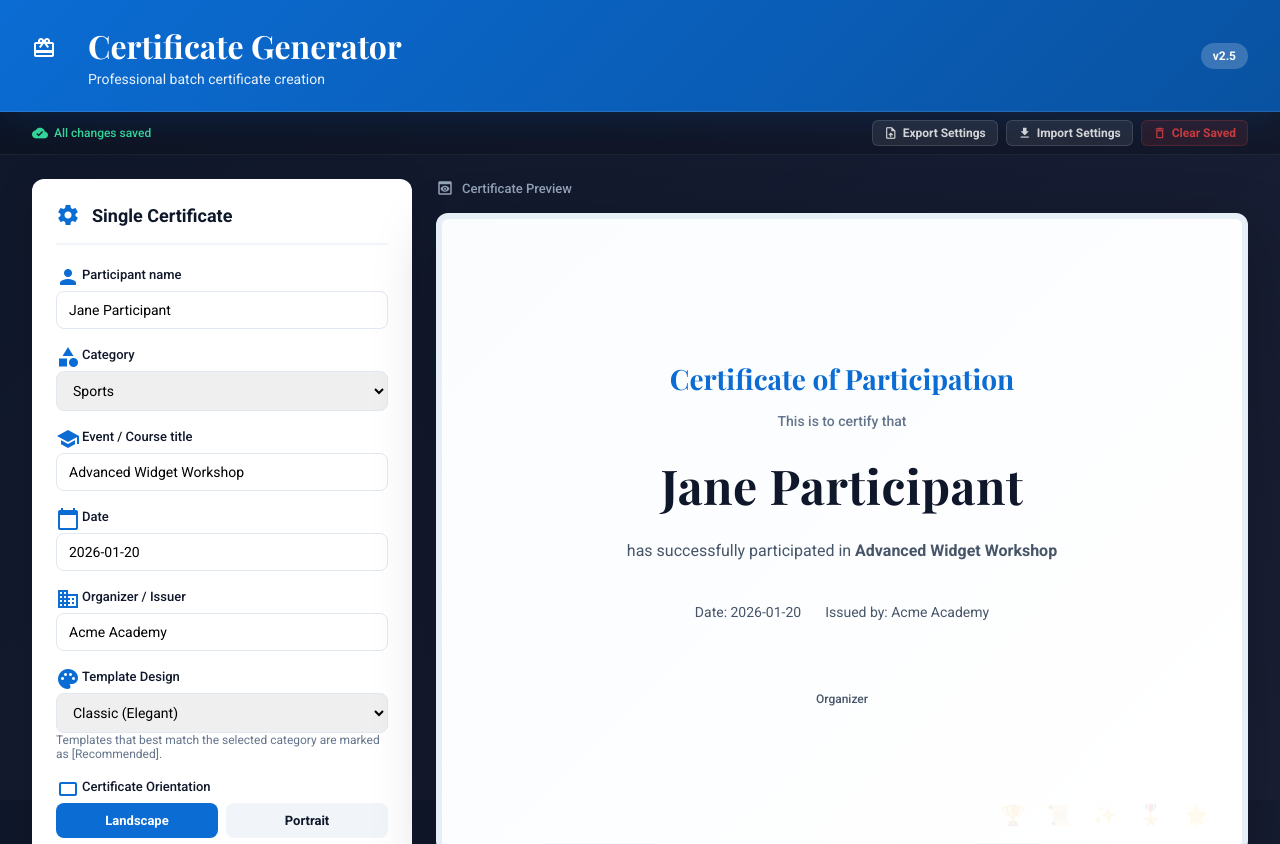
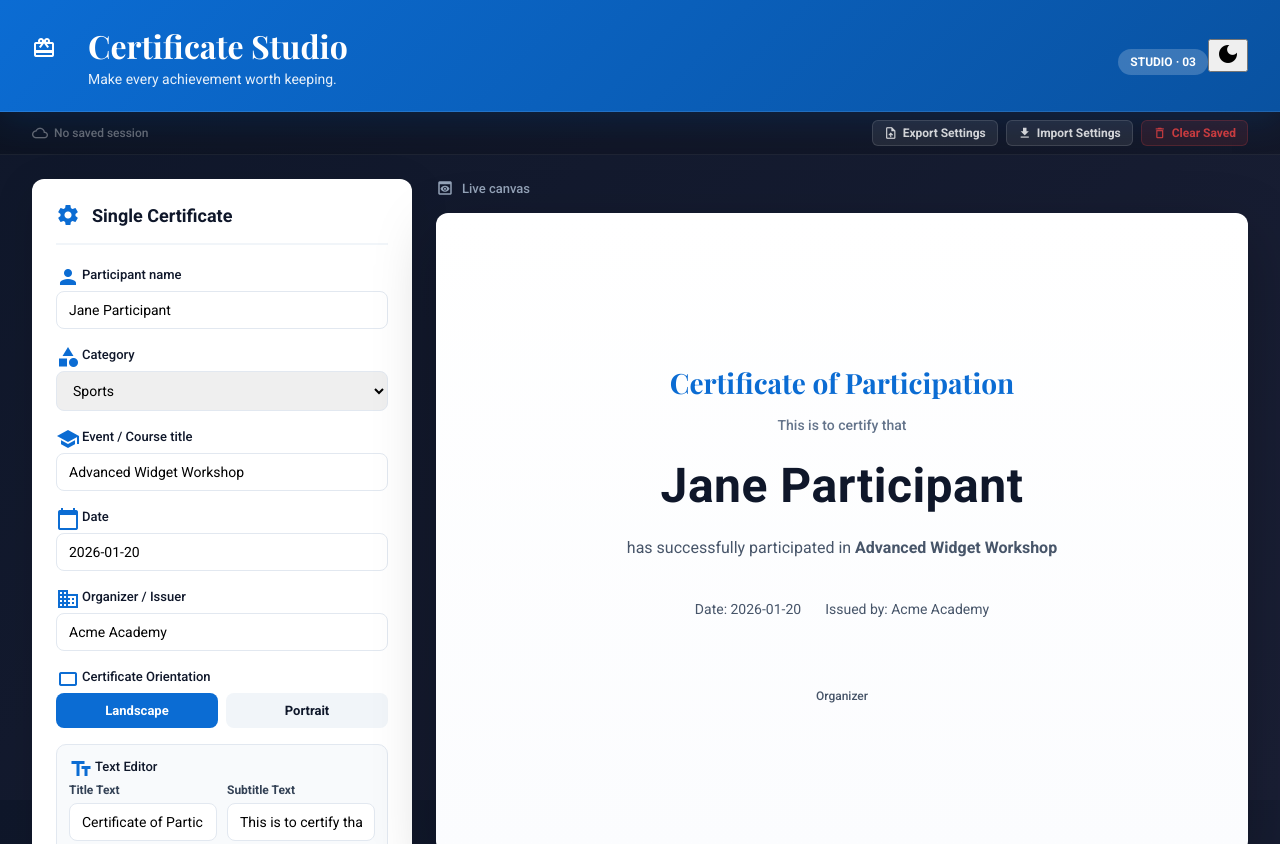
Before and after one commit to NITHIN9526/certificate-generator, a plain HTML site: page index.html in a window 1280 px wide. Shown: the top 844 px of the page. Drawn offline with nearby package versions, Linux system fonts and the light colour scheme.

Commit message:
Redesign certificate studio interface

```diff
--- a/index.html
+++ b/index.html
@@ -6,7 +6,7 @@
   <meta name="google-site-verification" content="bf3IufQ0q4WUcWqoFoYy9JaNCzv95nh03y355L7I9ks" />
   <title>Certificate Generator</title>
   <link rel="icon" type="image/png" href="favicon.png" />
-  <link rel="stylesheet" href="styles.css?v=20260221-preview-orientation-fix" />
+  <link rel="stylesheet" href="styles.css?v=20261104-editorial-studio" />
   <!-- Google Fonts -->
   <link href="https://fonts.googleapis.com/css2?family=Playfair+Display:wght@400;700&family=Roboto:wght@300;400;500;700&family=Poppins:wght@300;400;500;600;700&family=Montserrat:wght@400;500;600;700&family=Merriweather:wght@400;700&family=Lora:wght@400;700&family=Nunito:wght@400;600;700&family=Raleway:wght@400;500;700&family=Oswald:wght@400;500;700&family=Bebas+Neue&family=Cinzel:wght@400;600;700&family=Libre+Baskerville:wght@400;700&family=Dancing+Script:wght@400;700&family=Pacifico&family=Ubuntu:wght@400;500;700&family=Inter:wght@400;500;600;700&family=Abril+Fatface&family=Cormorant+Garamond:wght@400;600;700&family=Fira+Sans:wght@400;500;700&family=Quicksand:wght@400;500;700&display=swap" rel="stylesheet">
   <!-- Material Icons -->
@@ -18,11 +18,11 @@
       <div class="header-left">
         <span class="material-icons header-icon">card_giftcard</span>
         <div>
-          <h1>Certificate Generator</h1>
-          <p>Professional batch certificate creation</p>
+          <h1>Certificate Studio</h1>
+          <p>Make every achievement worth keeping.</p>
         </div>
       </div>
-      <div class="header-badge">v2.5</div>
+      <div class="header-tools"><span class="header-badge">STUDIO · 03</span><button id="theme-toggle" class="theme-toggle" type="button" aria-label="Switch color theme"><span class="material-icons">dark_mode</span></button></div>
     </div>
   </header>
 
@@ -108,64 +108,7 @@
             <input id="issuer" type="text" placeholder="Organizing Body" value="Acme Academy" />
           </div>
 
-          <div class="form-group">
-            <label>
-              <span class="label-icon material-icons">palette</span>
-              Template Design
-            </label>
-            <select id="template-select">
-              <optgroup label="Professional">
-                <option value="classic">Classic (Elegant)</option>
-                <option value="modern">Modern (Contemporary)</option>
-                <option value="gold">Gold (Premium)</option>
-              </optgroup>
-              <optgroup label="Sports">
-                <option value="sports-dynamic">Sports Dynamic</option>
-                <option value="sports-medal">Sports Medal</option>
-                <option value="sports-champion">Sports Champion</option>
-                <option value="sports-fitness">Sports Fitness</option>
-                <option value="sports-tournament">Sports Tournament</option>
-                <option value="sports-achievement">Sports Achievement</option>
-              </optgroup>
-              <optgroup label="Arts">
-                <option value="arts-creative">Arts Creative</option>
-                <option value="arts-vibrant">Arts Vibrant</option>
-                <option value="arts-gallery">Arts Gallery</option>
-                <option value="arts-performance">Arts Performance</option>
-                <option value="arts-design">Arts Design</option>
-                <option value="arts-photography">Arts Photography</option>
-              </optgroup>
-              <optgroup label="Academics">
-                <option value="academic-formal">Academic Formal</option>
-                <option value="academic-modern">Academic Modern</option>
-                <option value="academic-distinction">Academic Distinction</option>
-              </optgroup>
-              <optgroup label="Specialty">
-                <option value="excellence-premium">Excellence Premium</option>
-                <option value="achievement-bold">Achievement Bold</option>
-                <option value="leadership-elite">Leadership Elite</option>
-              </optgroup>
-              <optgroup label="Modern Designs">
-                <option value="minimalist-blue">Minimalist Blue</option>
-                <option value="gradient-sunset">Gradient Sunset</option>
-                <option value="elegant-vintage">Elegant Vintage</option>
-                <option value="geometric-modern">Geometric Modern</option>
-                <option value="rainbow-vibrant">Rainbow Vibrant</option>
-                <option value="dark-professional">Dark Professional</option>
-                <option value="pastel-soft">Pastel Soft</option>
-                <option value="bold-statement">Bold Statement</option>
-              </optgroup>
-              <optgroup label="Signature Collection">
-                <option value="aurora-glass">Aurora Glass</option>
-                <option value="emerald-royal">Emerald Royal</option>
-                <option value="mono-grid">Mono Grid</option>
-                <option value="nebula-night">Nebula Night</option>
-                <option value="ivory-luxe">Ivory Luxe</option>
-                <option value="coral-wave">Coral Wave</option>
-              </optgroup>
-            </select>
-            <p class="field-help">Templates that best match the selected category are marked as [Recommended].</p>
-          </div>
+          <input id="template-select" type="hidden" value="studio" />
 
           <div class="form-group">
             <label>
@@ -357,11 +300,11 @@
     <section class="preview-panel">
       <div class="preview-header">
         <span class="material-icons">preview</span>
-        Certificate Preview
+        Live canvas
       </div>
 
       <!-- Certificate container - this will be captured by html2canvas -->
-      <div id="certificate" class="certificate classic">
+      <div id="certificate" class="certificate studio">
         <div id="cert-inner" class="cert-inner">
           <img id="cert-logo" class="cert-logo" src="" alt="" hidden />
           <h2 id="cert-title" class="cert-title">Certificate of Participation</h2>
```
